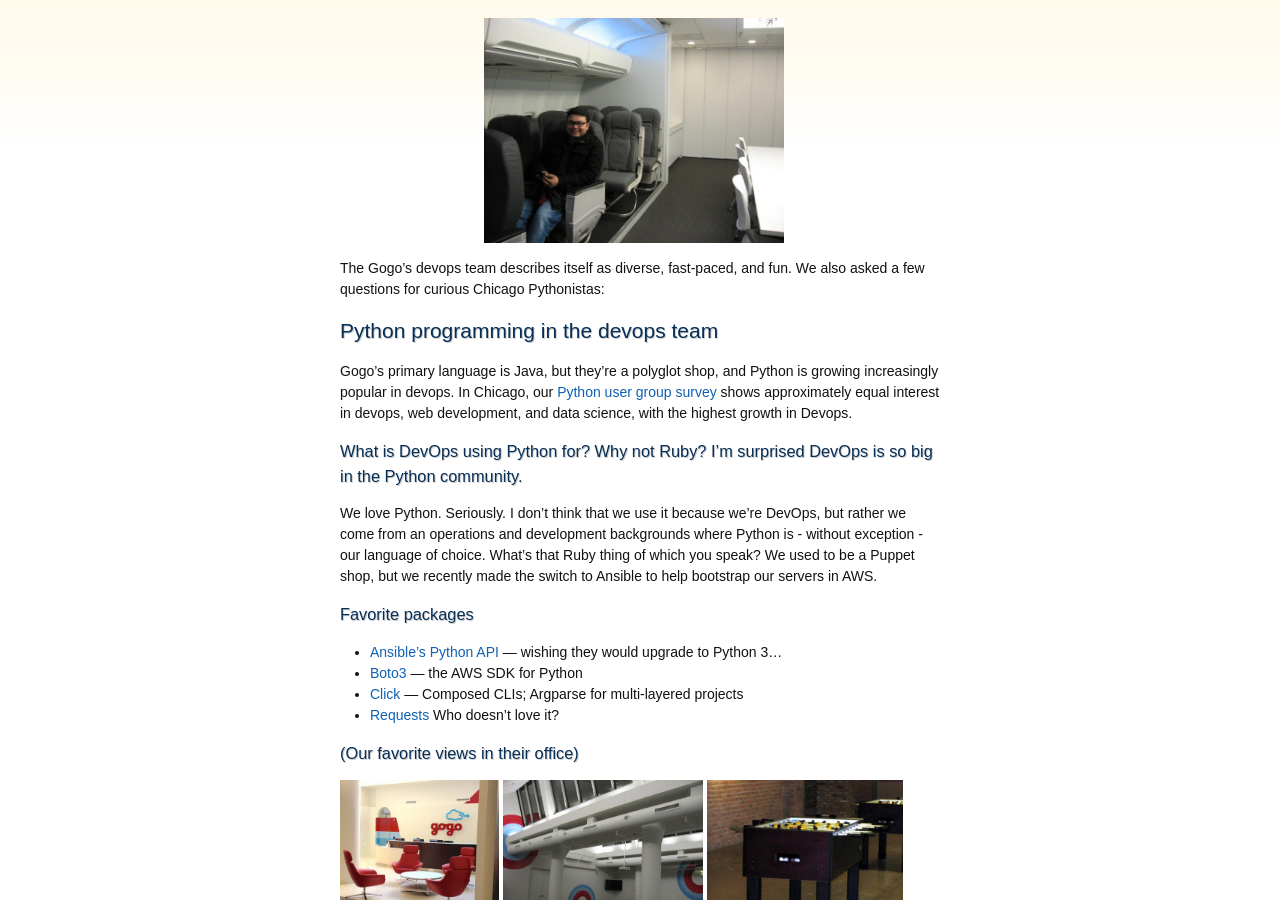
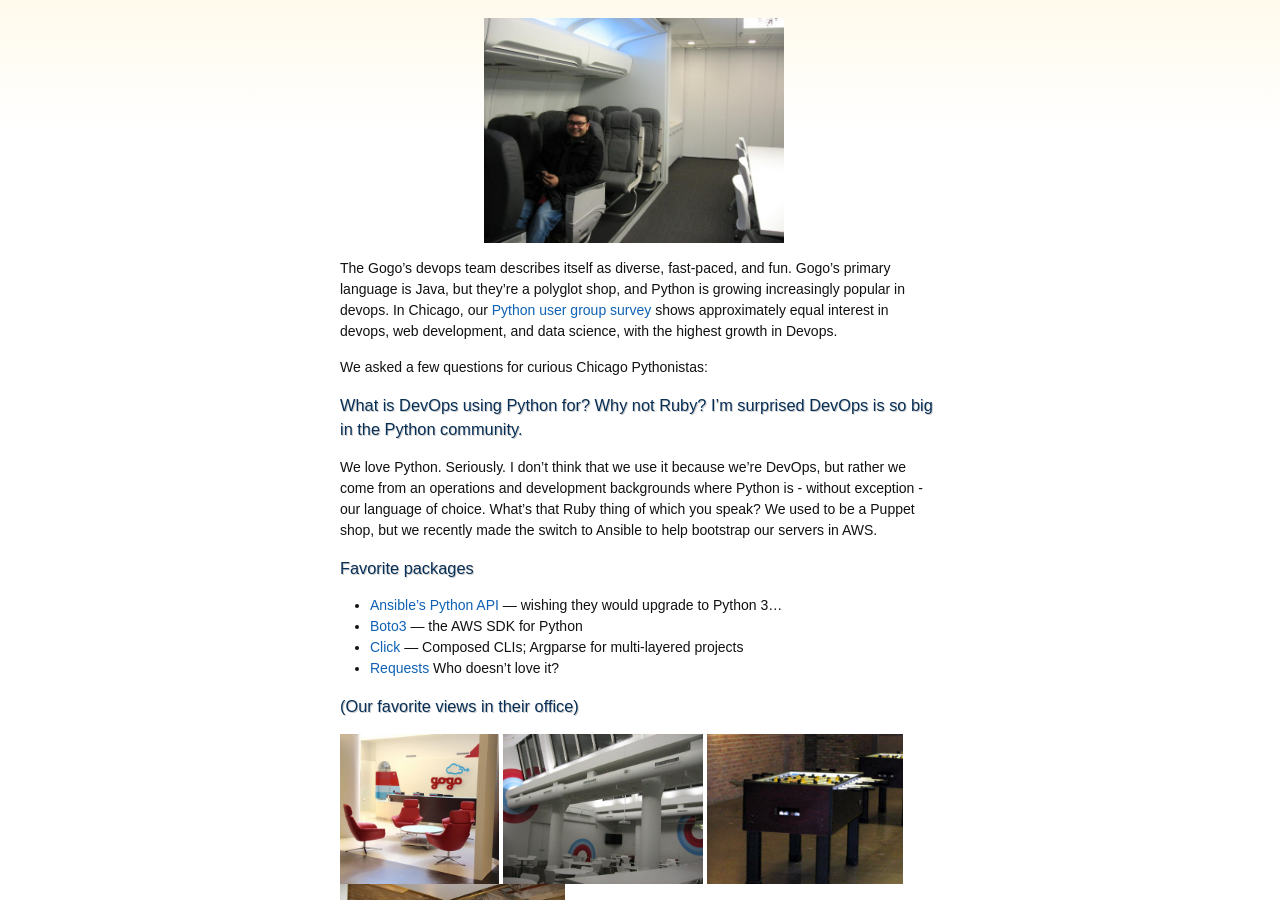
Before and after one commit to tanyaschlusser/tmp, a Jekyll site: the page built from python-shops/_posts/2016-01-03-Gogo.markdown, in a window 1280 px wide and 900 px high, scrolled down 777 px. Built offline with Jekyll 4.4.1, drawn with Linux system fonts in a browser that asks for light colours.

Commit message:
rearrange and remove title section

```diff
--- a/python-shops/_posts/2016-01-03-Gogo.markdown
+++ b/python-shops/_posts/2016-01-03-Gogo.markdown
@@ -44,16 +44,14 @@
 
 
 The Gogo's devops team describes itself as diverse, fast-paced, and fun.
-We also asked a few questions for curious Chicago Pythonistas:
-
-
-## Python programming in the devops team
-
 Gogo's primary language is Java, but they're a polyglot shop, and
 Python is growing increasingly popular in devops. In Chicago,
 our [Python user group survey][survey-Q42015]
 shows approximately equal interest in devops, web development,
 and data science, with the highest growth in Devops.
+
+We asked a few questions for curious Chicago Pythonistas:
+
 
 ### What is DevOps using Python for? Why not Ruby? I'm surprised DevOps is so big in the Python community.
 
```
